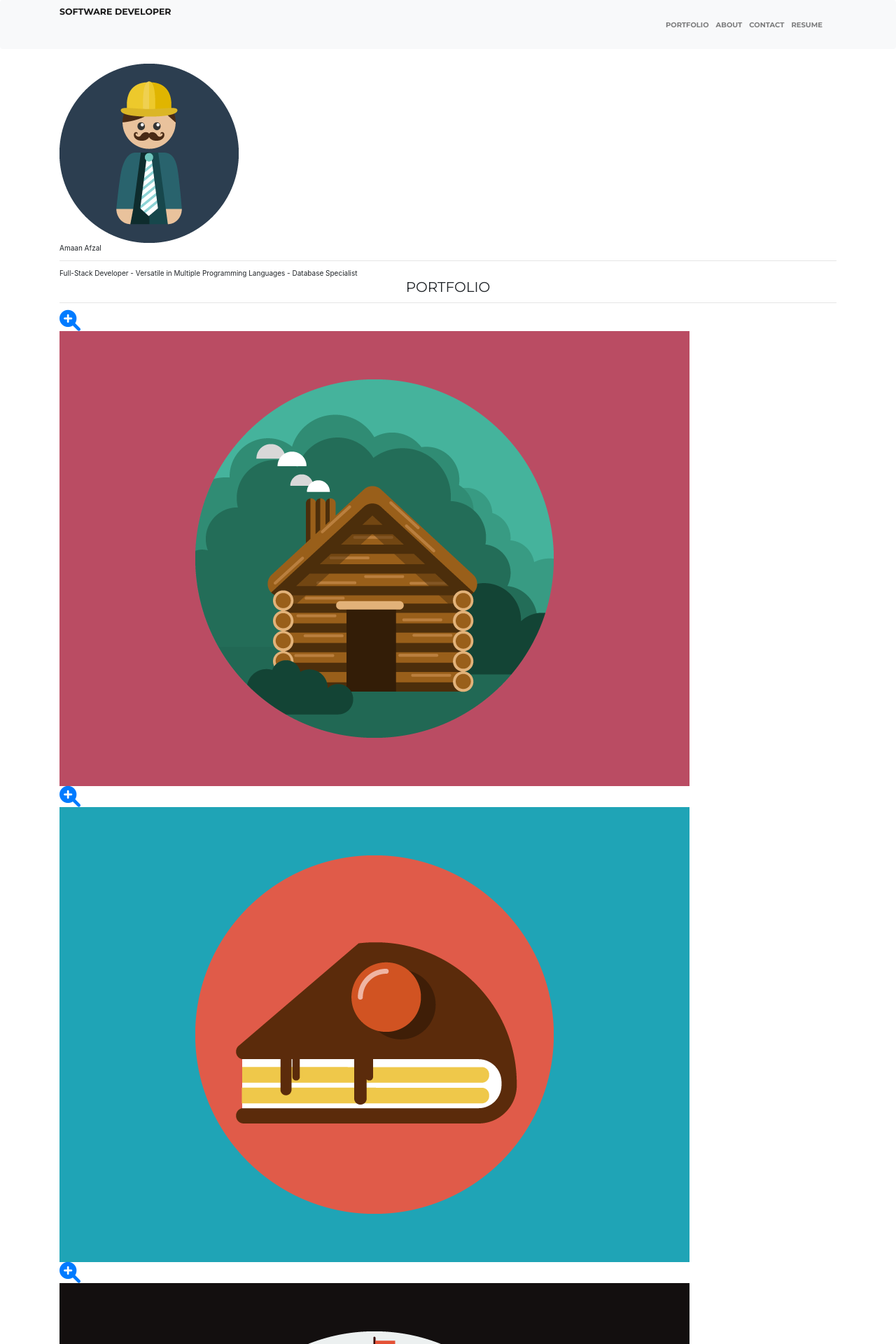
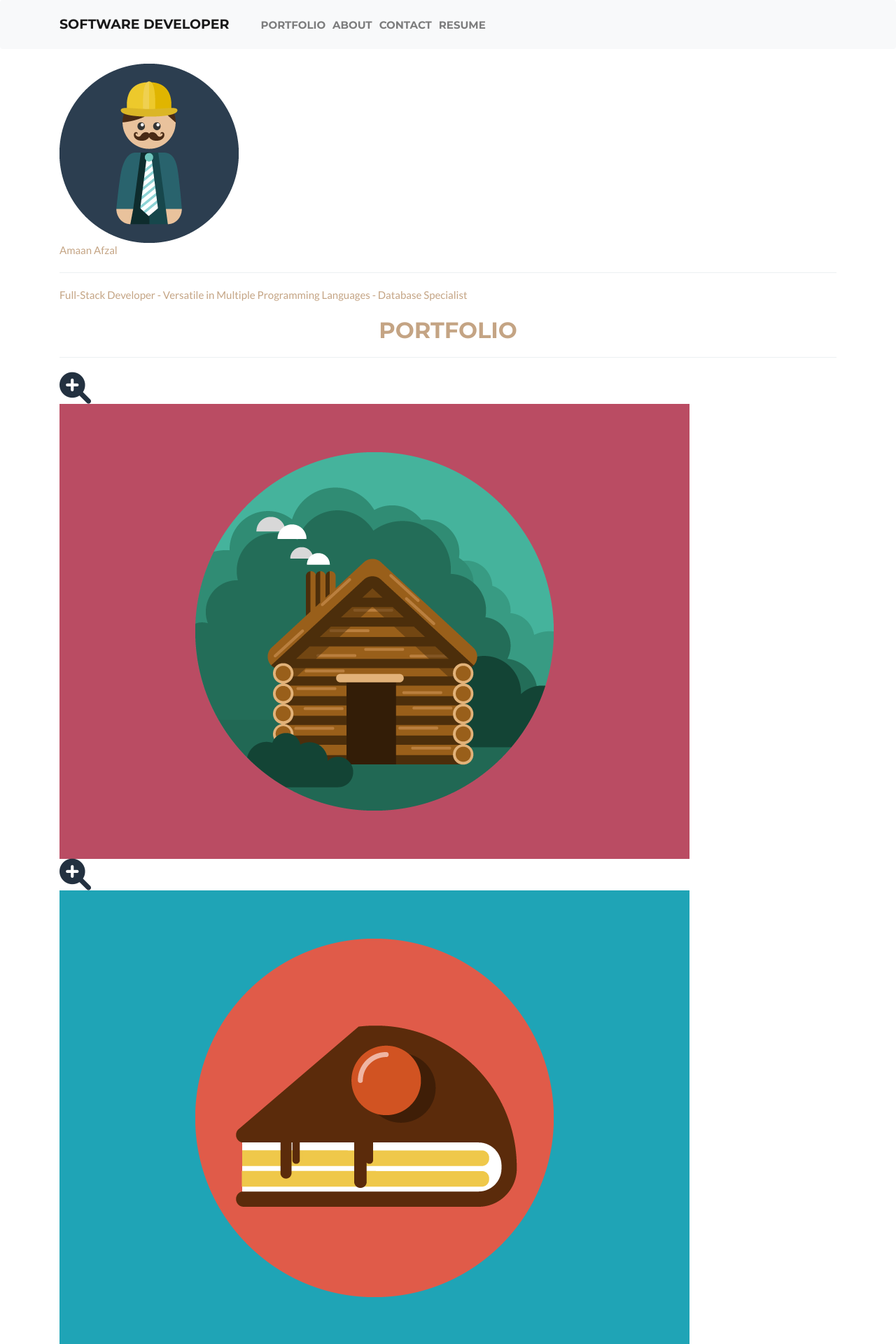
Before and after one commit to Amaan6868/Amaan6868.github.i, a Jekyll site: the page built from _posts/2014-07-18-project-1.markdown, in a window 1280 px wide. Shown: the top 1920 px of the page at 70% size. Built offline with Jekyll 4.4.1, drawn with Linux system fonts in a browser that asks for light colours.

Commit message:
Update head.html

```diff
--- a/_includes/head.html
+++ b/_includes/head.html
@@ -2,28 +2,23 @@
   <meta charset="utf-8">
   <meta http-equiv="X-UA-Compatible" content="IE=edge">
   <title>{{ site.title }}</title>
-  <meta name="viewport" content="width=device-width, initial-scale=1">
+  <meta name="viewport" content="width=device-width">
   <meta name="description" content="{{ site.description }}">
-  <meta name="keywords" content="{{ site.keywords }}" />
+  <meta name="keywords" content="{{ site.keywords }}">
   {% if site.meta_author %}
   <meta name="author" content="{{ site.meta_author }}">{% endif %}
   <link rel="canonical" href="{{ page.url | replace:'index.html','' | prepend: site.url }}">
   <link rel="alternate" type="application/rss+xml" title="RSS" href="feed.xml">
-  <link rel="stylesheet" href="{{ "style.css" }}">
 
   <!-- Bootstrap Core CSS -->
   <link rel="stylesheet" href="https://cdnjs.cloudflare.com/ajax/libs/twitter-bootstrap/4.6.2/css/bootstrap.min.css">
 
-  <!-- Font Awesome -->
-  <link rel="stylesheet" href="https://cdnjs.cloudflare.com/ajax/libs/font-awesome/6.0.0-beta3/css/all.min.css" />
+  <!-- Font Awesome for icons -->
+  <link rel="stylesheet" href="https://cdnjs.cloudflare.com/ajax/libs/font-awesome/6.0.0-beta3/css/all.min.css">
 
   <!-- Google Fonts -->
   <link href="https://fonts.googleapis.com/css2?family=Montserrat:wght@400;700&family=Lato:wght@400;700&display=swap" rel="stylesheet">
 
-  <!-- HTML5 Shim and Respond.js for IE8 support -->
-  <!-- WARNING: Respond.js doesn't work if you view the page via file:// -->
-  <!--[if lt IE 9]>
-    <script src="https://oss.maxcdn.com/libs/html5shiv/3.7.0/html5shiv.js"></script>
-    <script src="https://oss.maxcdn.com/libs/respond.js/1.4.2/respond.min.js"></script>
-  <![endif]-->
+  <!-- Custom CSS -->
+  <link rel="stylesheet" href="style.css">
 </head>
```
